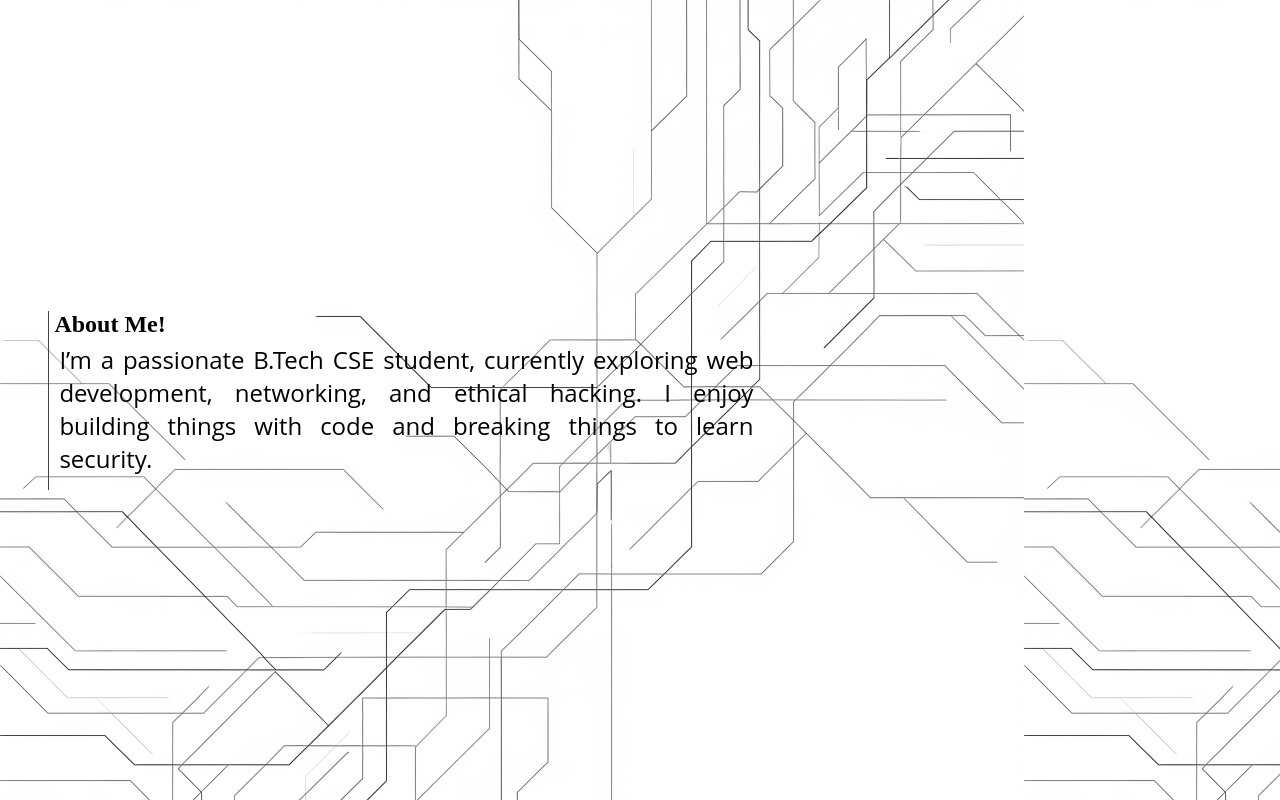
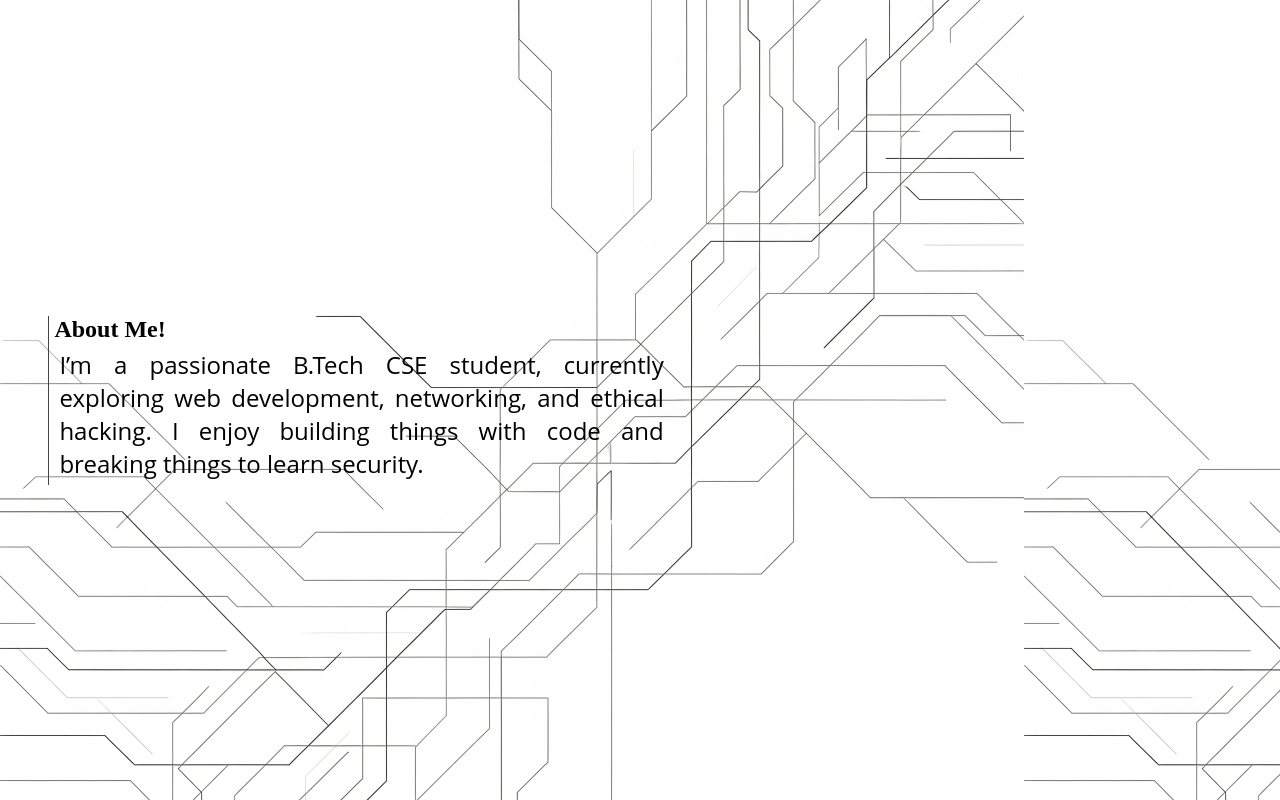
Before and after one commit to djbabu2628/Portfolio-Website, a plain HTML site: page About.html in a window 1280 px wide. Drawn offline with Linux system fonts and the light colour scheme.

Commit message:
make some changes in files due some errors

```diff
--- a/About.html
+++ b/About.html
@@ -11,8 +11,6 @@
         <div class="wel-tabs">
             <h2>About Me!</h2>
             <p class="para-about">I’m a passionate B.Tech CSE student, currently exploring web development, networking, and ethical hacking. I enjoy building things with code and breaking things to learn security.</p>
-            <p></p>
-
         </div>
     </main>
 </body>
--- a/style.css
+++ b/style.css
@@ -37,7 +37,7 @@ body, html{
     align-items: left;
     justify-content: center;
     height: 100vh;
-    width:40vh;
+    width:50vw;
     margin-left:3%;
 
 }
@@ -84,7 +84,7 @@ p{
     border-left:1px solid #444;
     padding-left: 5px;
     margin-left: 10px;
-    width:55vw;
+    width:48vw;
     text-align: justify;
 }
 
```
